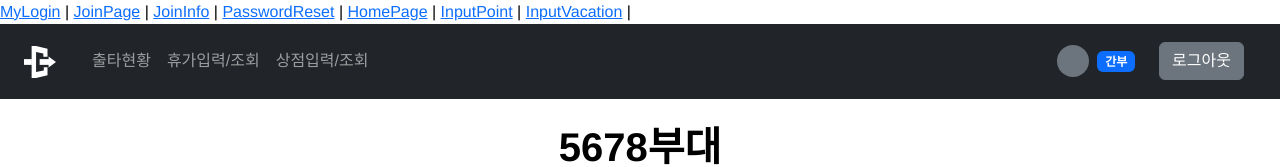
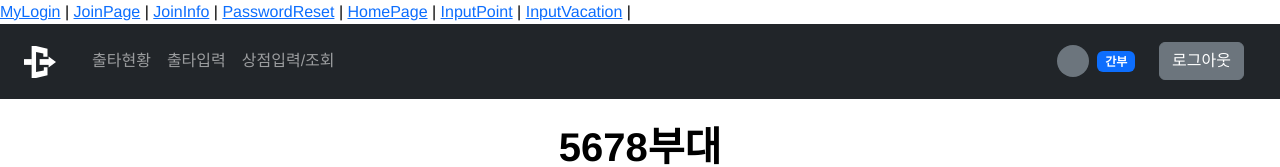
Before and after one commit to osamhack2022/WEB_InNOut_Va8cation, a Vue app in the folder front-end/: page /home in a window 1280 px wide. Shown: the top 167 px of the page. Built offline with nearby package versions, Linux system fonts and the light colour scheme; no server answers; sample sign-in values are in the browser's storage.

Commit message:
Fix calander in homepage

```diff
--- a/front-end/src/components/AppHeader.vue
+++ b/front-end/src/components/AppHeader.vue
@@ -10,7 +10,7 @@
             <router-link to="/home" class="a nav-link">출타현황</router-link>
           </li>
           <li class="nav-item">
-            <router-link to="/inputvacation" class="a nav-link">휴가입력/조회</router-link>
+            <router-link to="/inputvacation" class="a nav-link">출타입력</router-link>
           </li>
           <li class="nav-item">
             <router-link to="/inputpoint" class="a nav-link">상점입력/조회</router-link>
```
